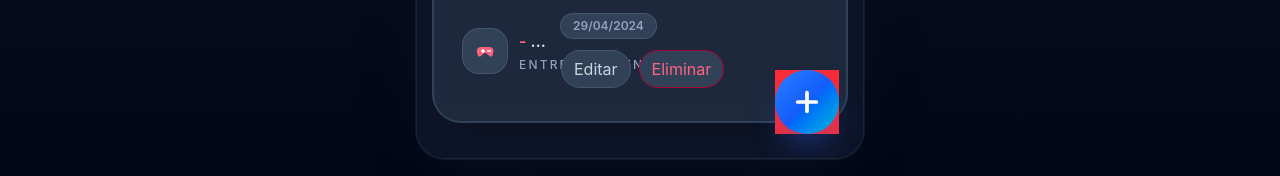
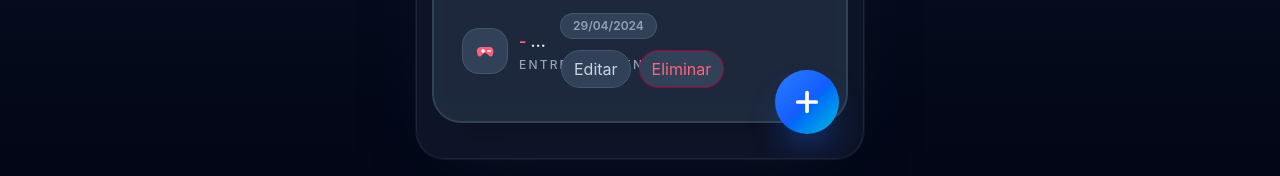
Before and after one commit to ordogens/finanzas, a React (Vite) app: page / in a window 1280 px wide. Shown: the part 1216-1392 px from the top of the page. Built offline with nearby package versions, Linux system fonts and the light colour scheme.

Commit message:
color div

```diff
--- a/src/components/FormMovimiento/FormMovimiento.tsx
+++ b/src/components/FormMovimiento/FormMovimiento.tsx
@@ -32,7 +32,7 @@ export const FormMovimiento = () => {
 
   return (
     <>
-      <section className="sticky top-[41rem] bg-red-500 z-20 -mt-7 mb-[-1.125rem] flex justify-end pr-3 sm:fixed sm:bottom-6 sm:right-6 sm:top-auto sm:mt-0 sm:mb-0 sm:pr-0">
+      <section className="sticky top-[42.5rem] z-20 -mt-7 mb-[-1.125rem] flex justify-end pr-3 sm:fixed sm:bottom-6 sm:right-6 sm:top-auto sm:mt-0 sm:mb-0 sm:pr-0">
         {!isOpen ? (
           <button
             type="button"
```
